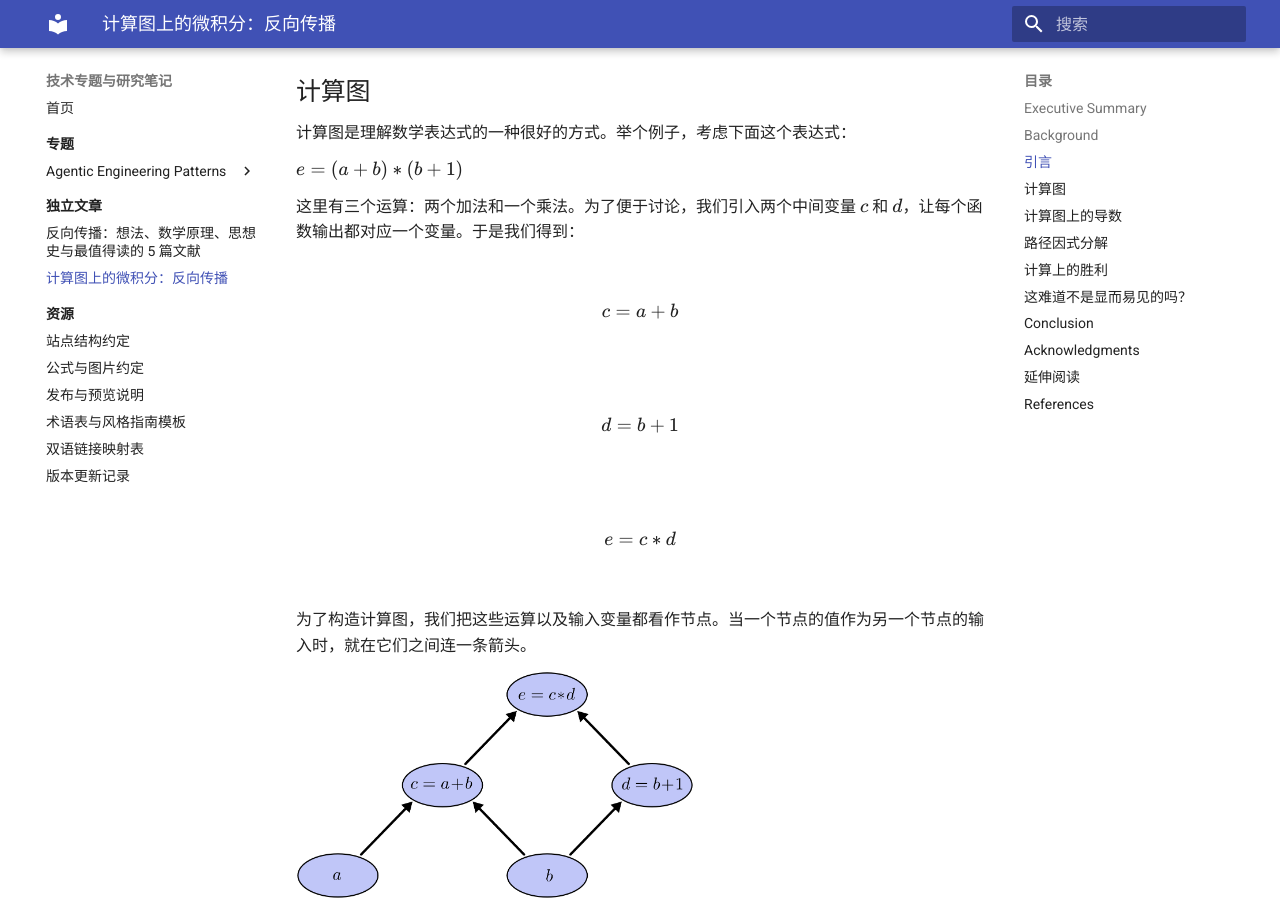
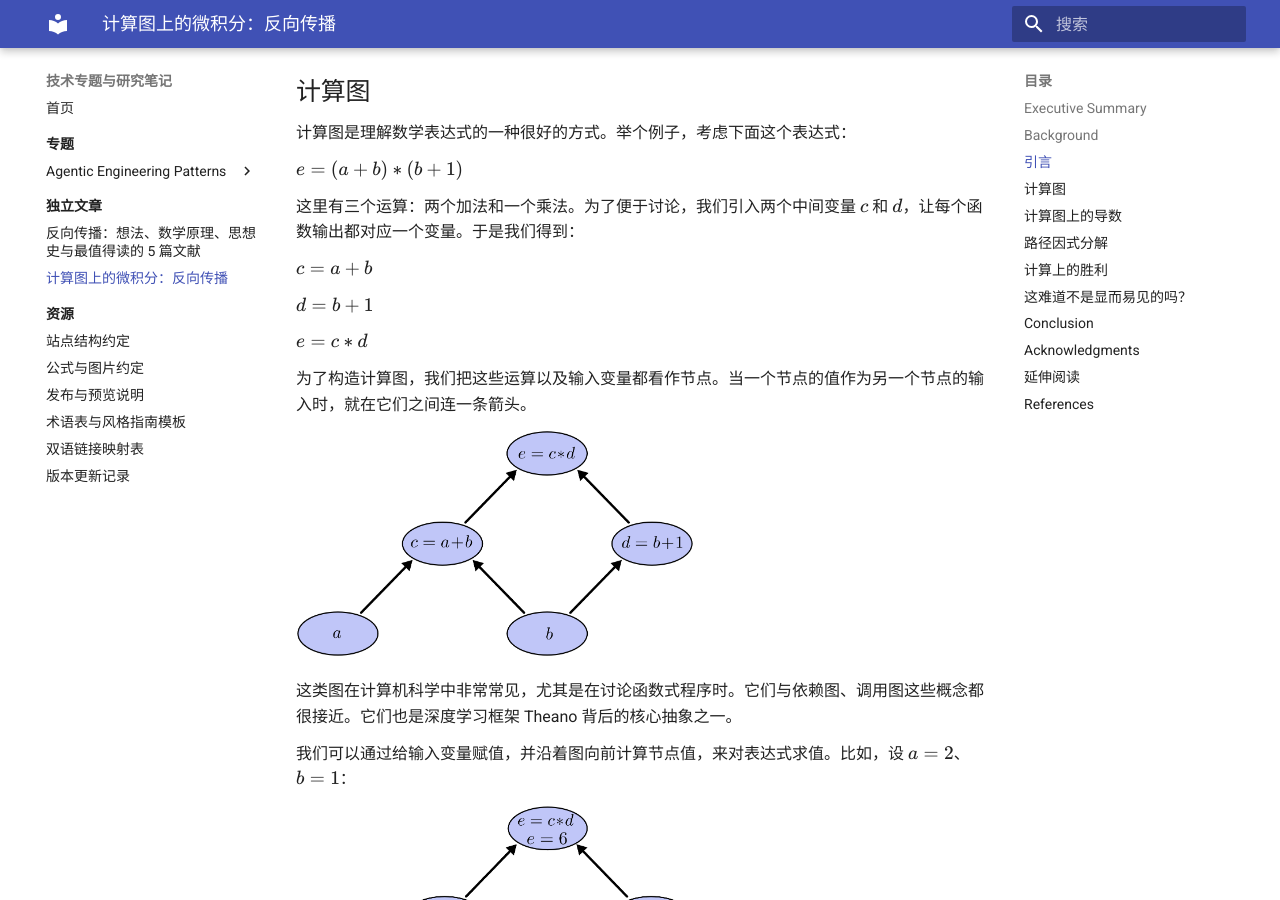
Before and after one commit to mypopydev/mypopydev.github.io, an MkDocs documentation site: the page built from docs/articles/calculus-on-computational-graphs-backpropagation-zh.md, in a window 1280 px wide and 900 px high, scrolled down 1141 px. Built offline with MkDocs 1.6.1 and Material for MkDocs 9.7.7, drawn with Linux system fonts in a browser that asks for light colours.

Commit message:
Change math padding
Signed-off-by: Jun Zhao <barryjzhao@tencent.com>

```diff
--- a/docs/articles/calculus-on-computational-graphs-backpropagation-zh.md
+++ b/docs/articles/calculus-on-computational-graphs-backpropagation-zh.md
@@ -33,17 +33,11 @@ $e=(a+b)*(b+1)$
 
 这里有三个运算：两个加法和一个乘法。为了便于讨论，我们引入两个中间变量 $c$ 和 $d$，让每个函数输出都对应一个变量。于是我们得到：
 
-$$
-c=a+b
-$$
+$c=a+b$
 
-$$
-d=b+1
-$$
+$d=b+1$
 
-$$
-e=c*d
-$$
+$e=c*d$
 
 为了构造计算图，我们把这些运算以及输入变量都看作节点。当一个节点的值作为另一个节点的输入时，就在它们之间连一条箭头。
 
```
